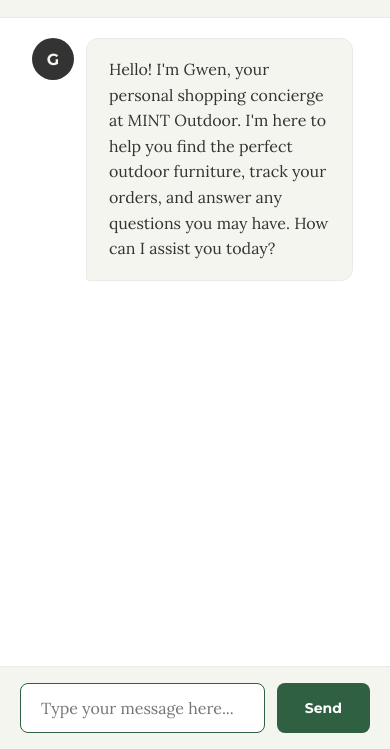
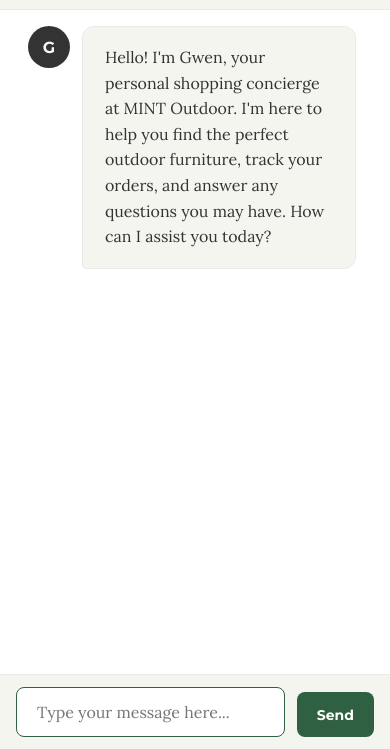
Before and after one commit to dmfairburn1984/gwen-sales-upgrade, a website: page widget.html in a window 390 px wide. Shown: the part 95-844 px from the top of the page. Drawn offline with Linux system fonts and the light colour scheme.

Commit message:
Fix mobile input visibility

```diff
--- a/widget.html
+++ b/widget.html
@@ -36,6 +36,8 @@
     background: var(--color-off-white);
     height: 100vh;
     overflow: hidden;
+    display: flex;
+    flex-direction: column; /* Ensure body flows vertically */
 }
 
 /* --- Hide the button completely since we're going direct to chat --- */
@@ -105,10 +107,11 @@
 
 /* --- 4. Messages Area --- */
 .gwen-messages {
-            flex: 1;
+    flex: 1 1 auto; /* Grow but allow shrinking */
     padding: 24px;
     overflow-y: auto;
     background: #FFFFFF;
+    max-height: calc(100vh - 150px); /* Limit height to leave room for header/input (adjust if needed) */
 }
 
 .gwen-message {
@@ -182,6 +185,9 @@
     gap: 12px;
     align-items: flex-end;
     flex-shrink: 0;
+    position: sticky; /* Stick to bottom */
+    bottom: 0;
+    z-index: 10; /* Above messages */
 }
 
 .gwen-input {
@@ -242,21 +248,38 @@
     30% { transform: translateY(-3px); opacity: 1; }
 }
 
-        /* --- 7. Mobile Responsiveness --- */
+/* --- 7. Mobile Responsiveness (Enhanced Fixes) --- */
 @media (max-width: 768px) {
     .gwen-header {
-                padding: 20px;
+        padding: 16px; /* Smaller padding */
     }
     .gwen-header h3 {
         font-size: 20px;
     }
     .gwen-messages {
-                padding: 20px;
+        padding: 16px;
+        max-height: calc(100vh - 180px); /* More room for keyboard */
     }
     .gwen-input-area {
-                padding: 16px 20px;
+        padding: 12px 16px;
+    }
+    .gwen-input {
+        min-height: 45px;
+        max-height: 100px; /* Prevent overflow with keyboard */
+    }
+    .gwen-send-button {
+        height: 45px;
+        padding: 0 20px;
+    }
+    body {
+        height: 100vh; /* Reinforce full height */
+        overflow-y: hidden; /* Prevent body scroll */
+    }
+    .gwen-chat-window {
+        height: 100vh; /* Full viewport */
     }
 }
+
     </style>
 </head>
 <body>
```
Lines whose indentation alone changed are shown as unchanged.
